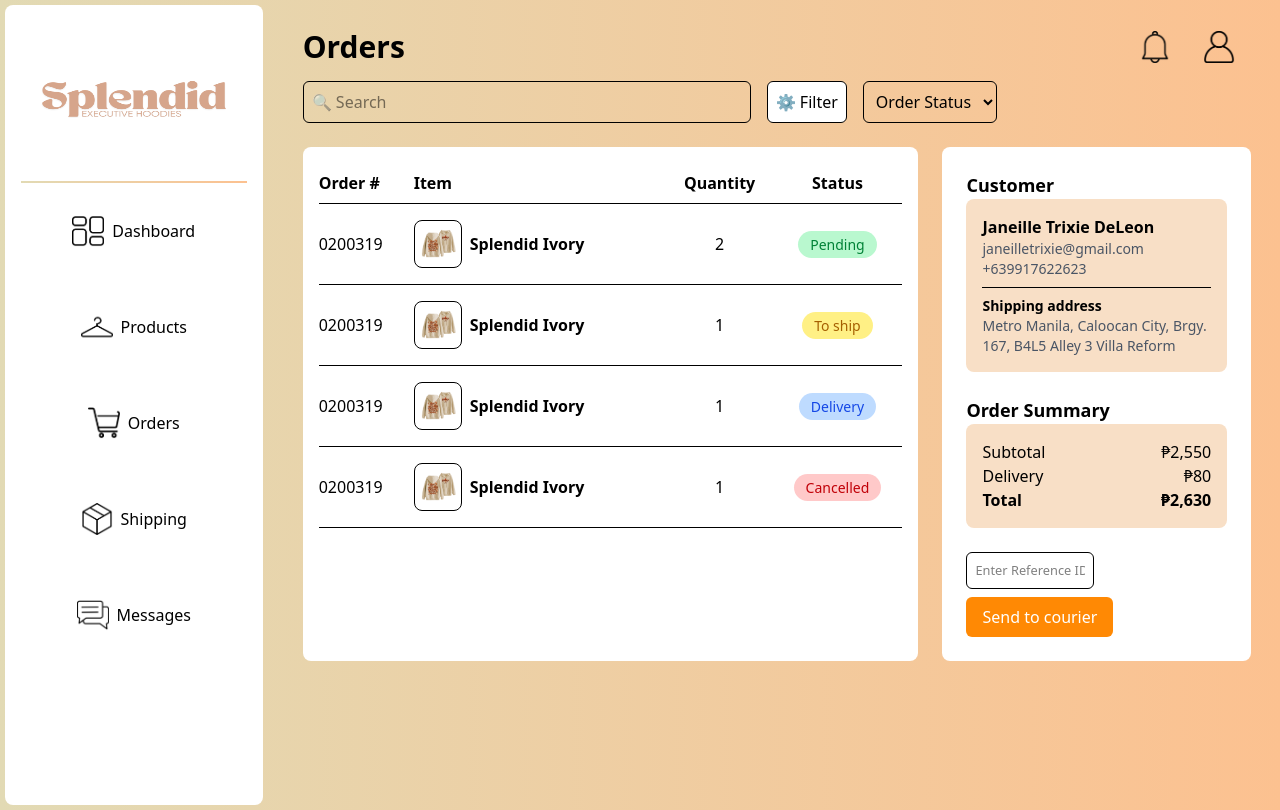
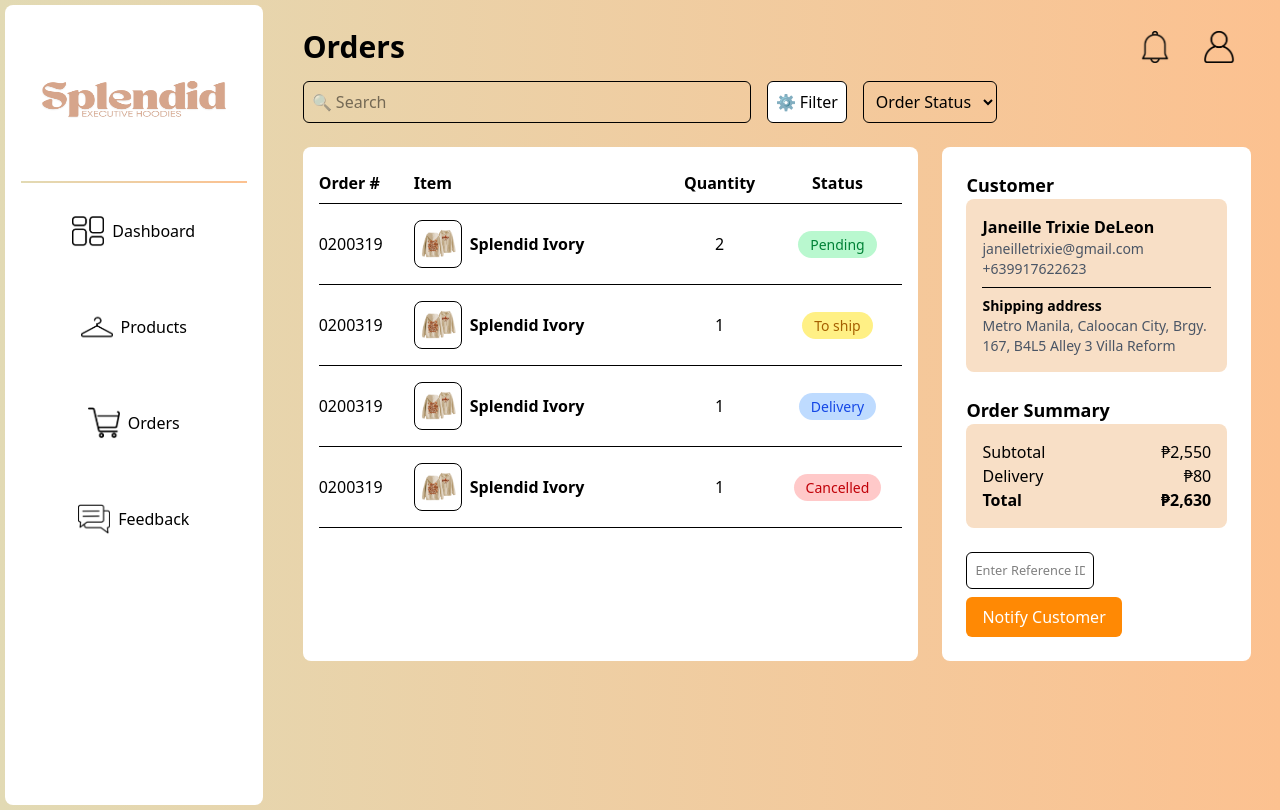
Before and after one commit to scottii333/Capstone-Splendid-Project, a React (Vite) app in the folder frontEnd/: page /Admin-Dashboard-Splendid/Orders in a window 1280 px wide. Built offline with nearby package versions, Linux system fonts and the light colour scheme.

Commit message:
Just remove Other compoenents

```diff
--- a/frontEnd/src/Admin/AdminDashBoard.jsx
+++ b/frontEnd/src/Admin/AdminDashBoard.jsx
@@ -4,7 +4,7 @@ import { useState } from "react";
 import dashBoardLogo from "../Images/dashboardLogo.png";
 import productsLogo from "../Images/productsLogo.png";
 import cartLogo from "../Images/cartLogo.png";
-import shippingLogo from "../Images/shippingLogo.png";
+// import shippingLogo from "../Images/shippingLogo.png";
 import messagesLogo from "../Images/messagesLogo.png";
 
 export const AdminDashBoard = () => {
@@ -44,7 +44,7 @@ export const AdminDashBoard = () => {
               <p>Orders</p>
             </Link>
           </li>
-          <li>
+          {/* <li>
             <Link
               to="/Admin-Dashboard-Splendid/Shipping"
               className="flex gap-[0.5rem] items-center justify-center p-[1rem] rounded-lg hover:[background-image:linear-gradient(to_right,_#e2dab4,_#fcc190)]"
@@ -52,14 +52,14 @@ export const AdminDashBoard = () => {
               <img src={shippingLogo} className="w-[2rem] h-[2rem]" />
               <p>Shipping</p>
             </Link>
-          </li>
+          </li> */}
           <li>
             <Link
               to="/Admin-Dashboard-Splendid/Messages"
               className="flex gap-[0.5rem] items-center justify-center p-[1rem] rounded-lg hover:[background-image:linear-gradient(to_right,_#e2dab4,_#fcc190)]"
             >
               <img src={messagesLogo} className="w-[2rem] h-[2rem]" />
-              <p>Messages</p>
+              <p>Feedback</p>
             </Link>
           </li>
         </ul>
@@ -128,7 +128,7 @@ export const AdminDashBoard = () => {
                   <p>Orders</p>
                 </Link>
               </li>
-              <li>
+              {/* <li>
                 <Link
                   to="/Admin-Dashboard-Splendid/Shipping"
                   onClick={() => setIsOpen(false)}
@@ -137,7 +137,7 @@ export const AdminDashBoard = () => {
                   <img src={shippingLogo} className="w-[2rem] h-[2rem]" />
                   <p>Shipping</p>
                 </Link>
-              </li>
+              </li> */}
               <li>
                 <Link
                   to="/Admin-Dashboard-Splendid/Messages"
@@ -145,7 +145,7 @@ export const AdminDashBoard = () => {
                   className="flex gap-[0.5rem] items-center justify-center p-[1rem] rounded-lg hover:[background-image:linear-gradient(to_right,_#e2dab4,_#fcc190)]"
                 >
                   <img src={messagesLogo} className="w-[2rem] h-[2rem]" />
-                  <p>Messages</p>
+                  <p>Feedback</p>
                 </Link>
               </li>
             </ul>
--- a/frontEnd/src/Admin/AdminOrders.jsx
+++ b/frontEnd/src/Admin/AdminOrders.jsx
@@ -199,7 +199,7 @@ export const AdminOrders = () => {
               className="text-[0.8rem] p-2 border rounded-md w-[8rem] md:w-[8rem]"
             />
             <button className="bg-orange-400 text-white px-4 py-2 rounded-md">
-              Send to courier
+              Notify Customer
             </button>
           </div>
         </div>
```
